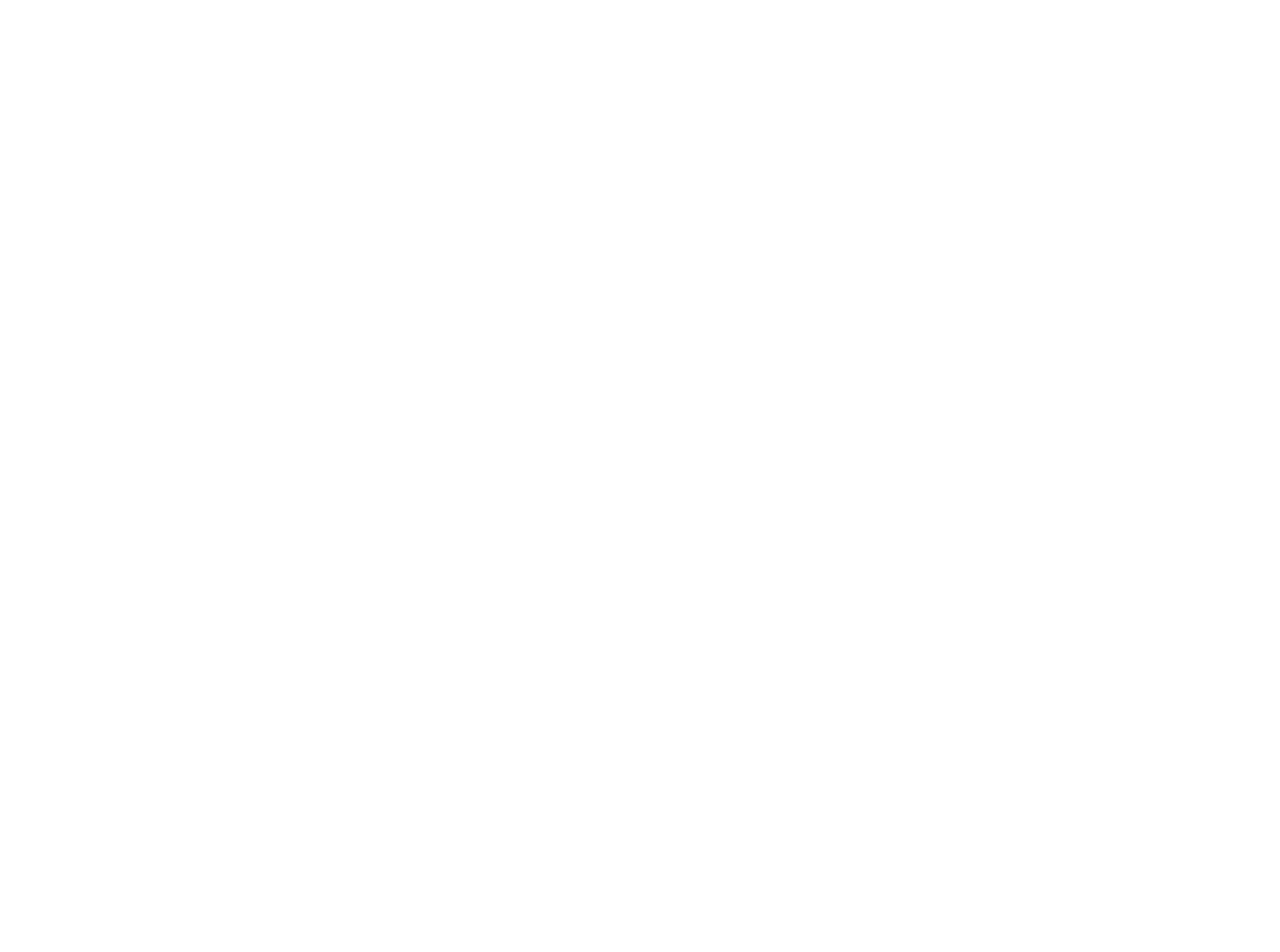
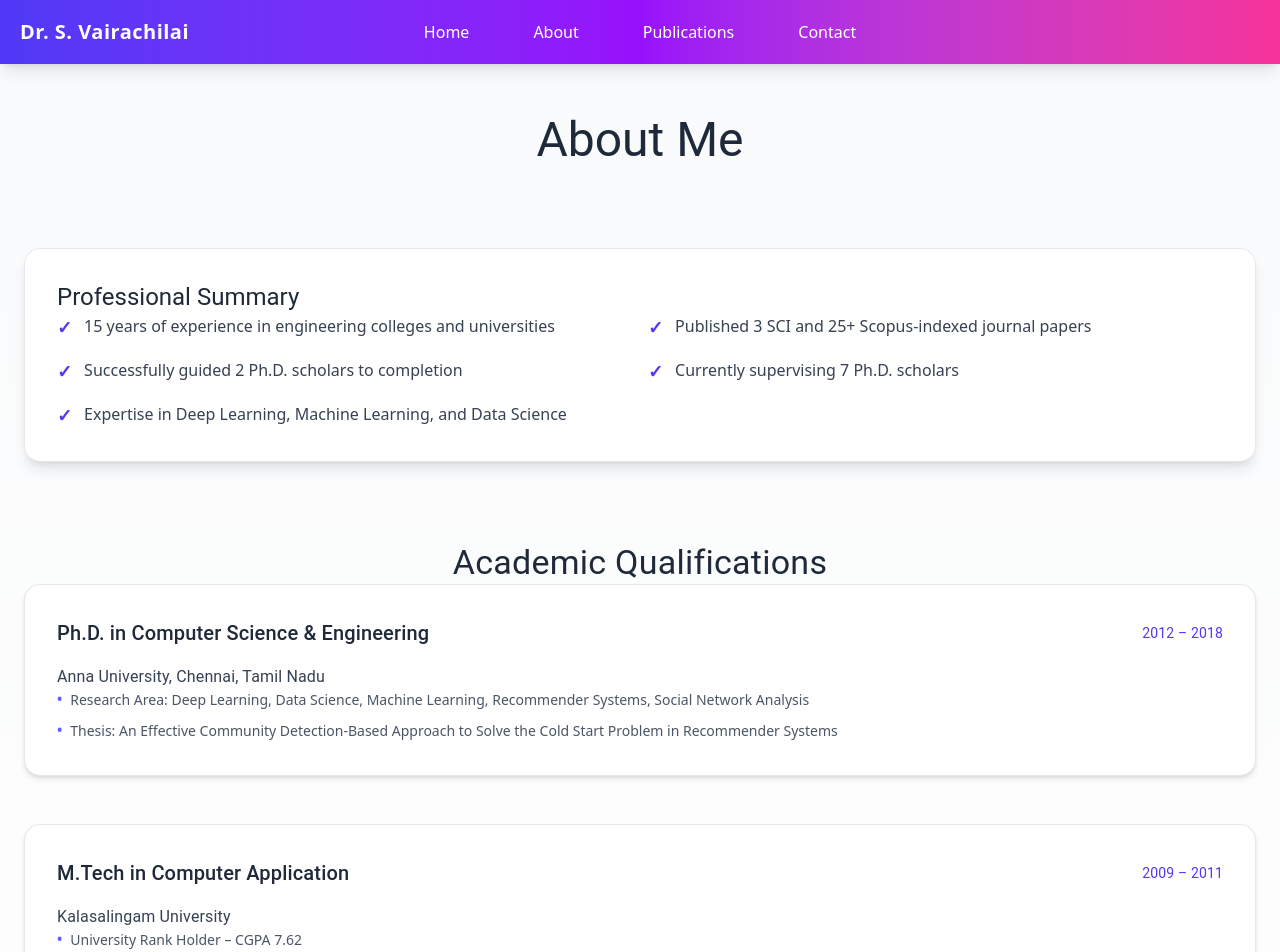
Before and after one commit to ShriVenkateshBabu/Vairachilai, a React (Vite) app: page /about in a window 1280 px wide. Before the commit this address had no page. Shown: the top 952 px of the page. Before the commit the page ends 800 px from the top, so only its background shows below. Built offline with nearby package versions, Linux system fonts and the light colour scheme.

Commit message:
updated About

```diff
--- a/src/Route/index.jsx
+++ b/src/Route/index.jsx
@@ -1,11 +1,13 @@
 import React from 'react'
 import { BrowserRouter, Routes, Route } from 'react-router-dom'
 import Home from '../pages/Home'
+import About from '../pages/About'
 const index = () => {
     return (
         <>
             <Routes>
-                <Route path="/" element={<Home />} />
+                <Route path="/home" element={<Home />} />
+                <Route path='/about' element={<About />} />
             </Routes>
         </>
     )
--- a/src/components/NavBar.jsx
+++ b/src/components/NavBar.jsx
@@ -2,8 +2,8 @@
 import { Bars3Icon, XMarkIcon } from "@heroicons/react/24/outline";
 
 const pages = [
-    { name: "Home", href: "#home" },
-    { name: "About", href: "#about" },
+    { name: "Home", href: "home" },
+    { name: "About", href: "about" },
     { name: "Publications", href: "#publications" },
     { name: "Contact", href: "#contact" },
 ];
--- a/src/pages/About.jsx
+++ b/src/pages/About.jsx
@@ -1,11 +1,178 @@
-import React from 'react'
-import NavBar from '../components/NavBar'
+import React from "react";
+import { Box, Typography } from "@mui/material";
+import { motion } from "framer-motion";
+import NavBar from "../components/NavBar";
+
+const summaryPoints = [
+    "15 years of experience in engineering colleges and universities",
+    "Published 3 SCI and 25+ Scopus-indexed journal papers",
+    "Successfully guided 2 Ph.D. scholars to completion",
+    "Currently supervising 7 Ph.D. scholars",
+    "Expertise in Deep Learning, Machine Learning, and Data Science",
+];
+
+const educationData = [
+    {
+        period: "2012 – 2018",
+        degree: "Ph.D. in Computer Science & Engineering",
+        institution: "Anna University, Chennai, Tamil Nadu",
+        details: [
+            "Research Area: Deep Learning, Data Science, Machine Learning, Recommender Systems, Social Network Analysis",
+            "Thesis: An Effective Community Detection-Based Approach to Solve the Cold Start Problem in Recommender Systems",
+        ],
+    },
+    {
+        period: "2009 – 2011",
+        degree: "M.Tech in Computer Application",
+        institution: "Kalasalingam University",
+        details: ["University Rank Holder – CGPA 7.62"],
+    },
+    {
+        period: "2006 – 2009",
+        degree: "MCA (Master of Computer Applications)",
+        institution:
+            "V.V. Vanniaperumal College for Women, Madurai Kamaraj University",
+        details: ["First Class with Distinction – 82%"],
+    },
+    {
+        period: "1994 – 1997",
+        degree: "B.Sc. in Physics",
+        institution: "N.M.S.S.V.N College, Madurai Kamaraj University",
+        details: ["First Class – 76%"],
+    },
+];
+
 const About = () => {
     return (
-        <div id='about'>
+        <div id="about" className="bg-gradient-to-b from-gray-50 to-white min-h-screen">
+
+            {/* Navbar */}
             <NavBar />
+
+            <Box className="max-w-7xl mx-auto px-6 pt-28 pb-24">
+
+                {/* Page Title */}
+                <motion.div
+                    initial={{ opacity: 0, y: 40 }}
+                    animate={{ opacity: 1, y: 0 }}
+                    transition={{ duration: 0.7 }}
+                    className="text-center mb-20"
+                >
+                    <Typography
+                        variant="h3"
+                        className="font-bold text-gray-800 mb-3"
+                    >
+                        About Me
+                    </Typography>
+                </motion.div>
+
+                {/* ================= SUMMARY ================= */}
+                <motion.div
+                    initial={{ opacity: 0, y: 30 }}
+                    whileInView={{ opacity: 1, y: 0 }}
+                    viewport={{ once: true }}
+                    transition={{ duration: 0.6 }}
+                    className="bg-white rounded-2xl shadow-lg border border-gray-200 p-8 mb-20"
+                >
+
+                    <Typography
+                        variant="h5"
+                        className="font-semibold text-gray-800 mb-6"
+                    >
+                        Professional Summary
+                    </Typography>
+
+                    <ul className="grid md:grid-cols-2 gap-4 text-gray-700">
+
+                        {summaryPoints.map((point, index) => (
+                            <li key={index} className="flex gap-3">
+
+                                <span className="text-indigo-600 font-bold text-lg">✓</span>
+
+                                <span className="leading-relaxed">{point}</span>
+
+                            </li>
+                        ))}
+
+                    </ul>
+
+                </motion.div>
+
+                {/* ============ ACADEMIC QUALIFICATIONS ============ */}
+                <div>
+
+                    <Typography
+                        variant="h4"
+                        className="font-bold text-gray-800 mb-14 text-center"
+                    >
+                        Academic Qualifications
+                    </Typography>
+
+                    <div className="space-y-12">
+
+                        {educationData.map((edu, index) => (
+                            <motion.div
+                                key={index}
+                                initial={{ opacity: 0, y: 40 }}
+                                whileInView={{ opacity: 1, y: 0 }}
+                                viewport={{ once: true }}
+                                transition={{ duration: 0.6, delay: index * 0.1 }}
+                                className="bg-white rounded-2xl shadow-md border border-gray-200 p-8 hover:shadow-xl transition"
+                            >
+
+                                {/* Header */}
+                                <div className="flex flex-col md:flex-row md:justify-between md:items-center mb-4">
+
+                                    <Typography
+                                        variant="h6"
+                                        className="font-semibold text-gray-800"
+                                    >
+                                        {edu.degree}
+                                    </Typography>
+
+                                    <Typography
+                                        variant="body2"
+                                        className="text-indigo-600 font-medium mt-2 md:mt-0"
+                                    >
+                                        {edu.period}
+                                    </Typography>
+
+                                </div>
+
+                                {/* Institution */}
+                                <Typography
+                                    variant="body1"
+                                    className="text-gray-700 font-medium mb-3"
+                                >
+                                    {edu.institution}
+                                </Typography>
+
+                                {/* Details */}
+                                <ul className="space-y-2 text-gray-600 text-sm">
+
+                                    {edu.details.map((item, i) => (
+                                        <li key={i} className="flex gap-2">
+
+                                            <span className="text-indigo-500 font-bold">•</span>
+
+                                            <span className="leading-relaxed">{item}</span>
+
+                                        </li>
+                                    ))}
+
+                                </ul>
+
+                            </motion.div>
+                        ))}
+
+                    </div>
+
+                </div>
+
+            </Box>
+
         </div>
-    )
-}
+    );
+};
 
-export default About
+export default About;
--- a/src/pages/Home.jsx
+++ b/src/pages/Home.jsx
@@ -3,6 +3,7 @@
 import HeroSection from '../components/HeroSection'
 import Education from '../components/Education'
 import Contact from '../components/Contact'
+import About from './About'
 const Home = () => {
     return (
         <div id='home'>
```
